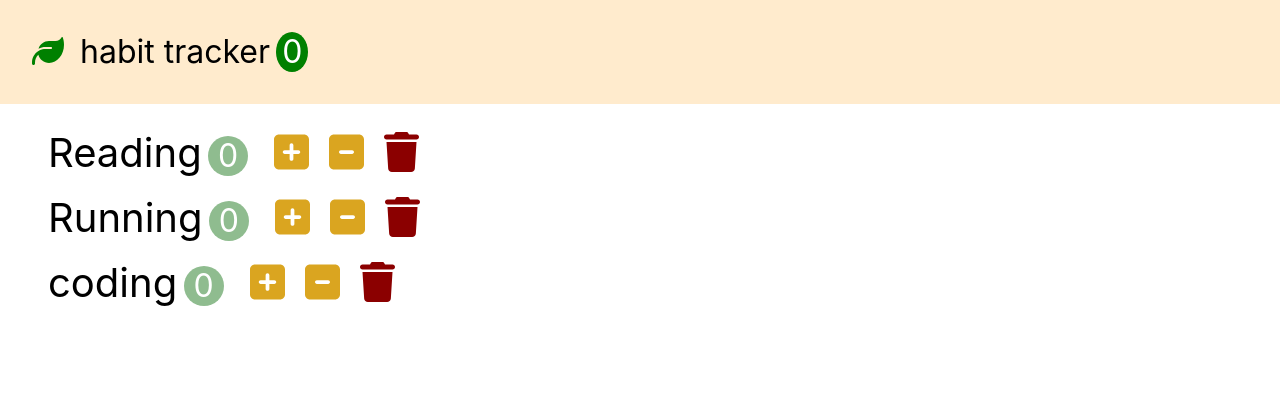
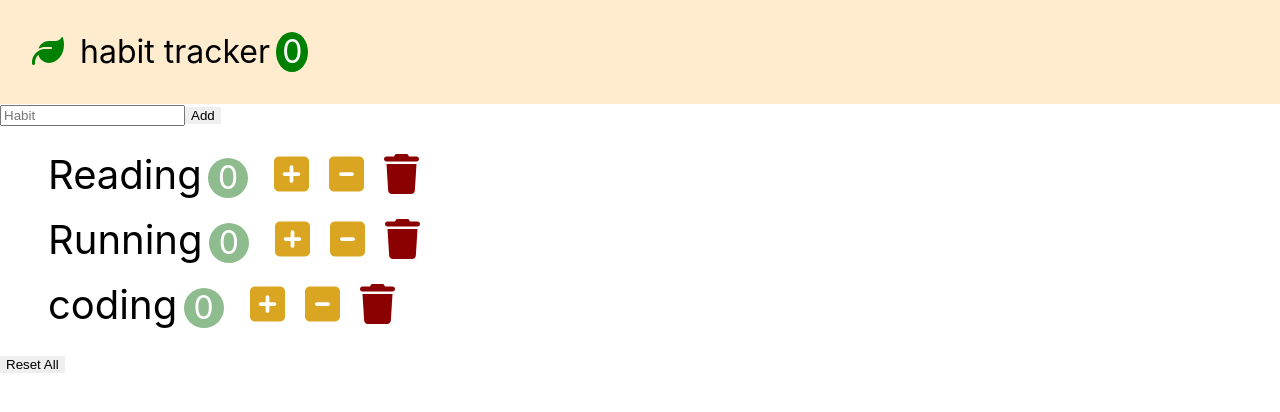
Before and after one commit to hwajj/dreamcoding-ellie-habit-tracker, a React (Create React App) app: page / in a window 1280 px wide. Shown: the top 412 px of the page. Built offline with nearby package versions, Linux system fonts and the light colour scheme.

Commit message:
form 및 reset 버튼

```diff
--- a/src/app.jsx
+++ b/src/app.jsx
@@ -22,13 +22,24 @@
     const habits = [...this.state.habits];
     const index = habits.indexOf(habit);
     const count = habits[index].count - 1;
-    habits[index].count = count < 0 ? 0 : count;
+    habits[index].count = count < 0 ? 0 : count; //객체 직접수정(bad)~ 나중에 고쳐야함
     this.setState({ habits });
   };
   handleDelete = (habit) => {
     const habits = this.state.habits.filter((item) => item.id != habit.id);
-    const index = habits.indexOf(habit);
+    // const index = habits.indexOf(habit);
+    this.setState({ habits });
+  };
+  handleAdd = (name) => {
+    const habits = [...this.state.habits, { id: Date.now(), name, count: 0 }];
+    this.setState({ habits });
+  };
 
+  handleReset = () => {
+    const habits = this.state.habits.map((habit) => {
+      habit.count = 0;
+      return habit;
+    });
     this.setState({ habits });
   };
   render() {
@@ -42,6 +53,8 @@
           onIncrement={this.handleIncreament}
           onDecrement={this.handleDecreament}
           onDelete={this.handleDelete}
+          onAdd={this.handleAdd}
+          onReset={this.handleReset}
         />
       </>
     );
--- /dev/null
+++ b/src/components/habitAddForm.jsx
@@ -0,0 +1,30 @@
+import React, { Component } from 'react';
+
+class HabitAddForm extends Component {
+  inputRef = React.createRef();
+  formRef = React.createRef();
+
+  onSubmit = (event) => {
+    event.preventDefault();
+    const name = this.inputRef.current.value;
+    name && this.props.onAdd(name);
+    // this.inputRef.current.value= '';
+    this.formRef.current.reset();
+  };
+
+  render() {
+    return (
+      <form ref={this.formRef} className='add-form' onSubmit={this.onSubmit}>
+        <input
+          ref={this.inputRef}
+          type='text'
+          className='add-input'
+          placeholder='Habit'
+        />
+        <button className='add-button'>Add</button>
+      </form>
+    );
+  }
+}
+
+export default HabitAddForm;
--- a/src/components/habits.jsx
+++ b/src/components/habits.jsx
@@ -1,6 +1,8 @@
 /* eslint-disable no-unreachable */
 import React, { Component } from 'react';
 import Habit from './habit';
+import HabitAddForm from './habitAddForm';
+
 class Habits extends Component {
   handleIncreament = (habit) => {
     this.props.onIncrement(habit);
@@ -12,8 +14,13 @@
     this.props.onDelete(habit);
   };
 
+  handleAdd = (name) => {
+    this.props.onAdd(name);
+  };
   render() {
     return (
+      <>
+        <HabitAddForm onAdd={this.handleAdd} />
         <ul>
           {this.props.habits.map((habit) => (
             <Habit
@@ -22,9 +29,14 @@
               onIncrement={this.handleIncreament}
               onDecrement={this.handleDecreament}
               onDelete={this.handleDelete}
+              onAdd={this.handleAdd}
             ></Habit>
           ))}
         </ul>
+        <button className='habits-reset' onClick={this.props.onReset}>
+          Reset All
+        </button>
+      </>
     );
   }
 }
```
Lines whose indentation alone changed are shown as unchanged.
